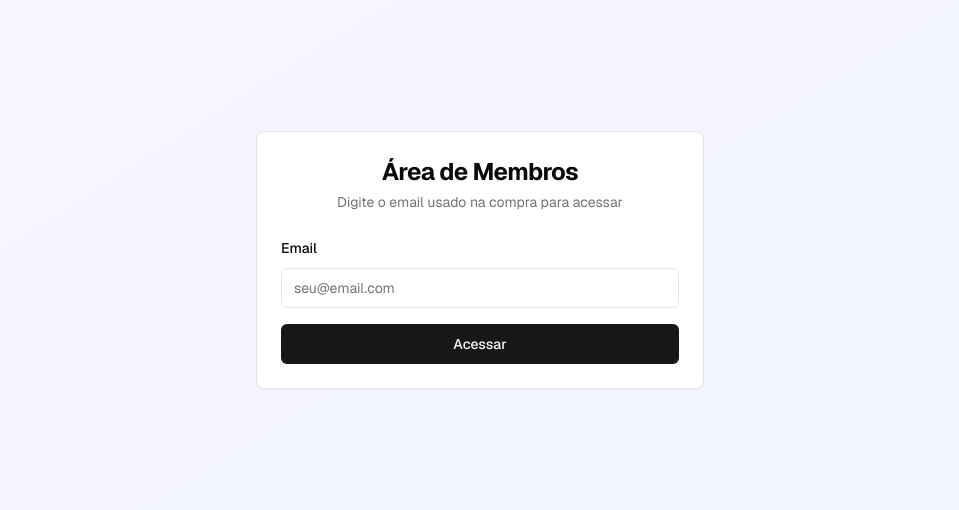
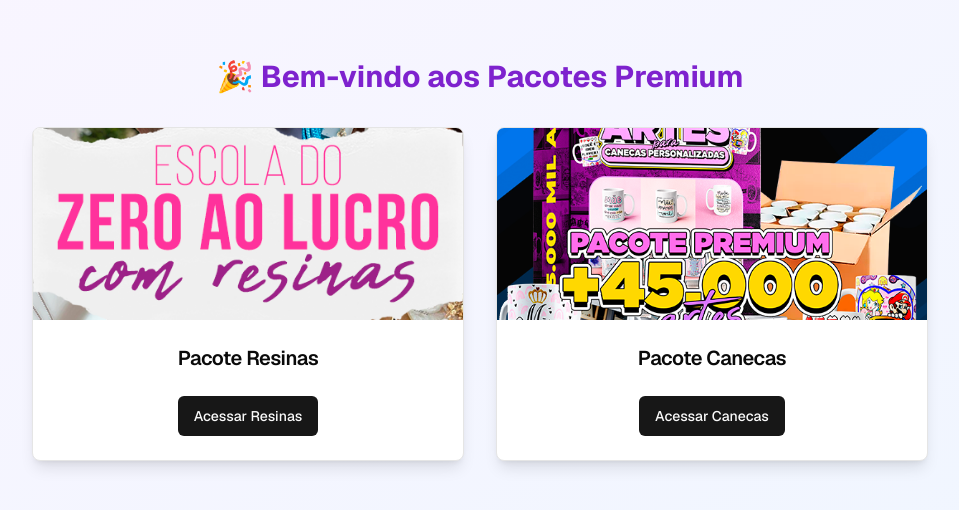
Before and after one commit to Iury-Gabriel/area-de-membros, a Next.js app: page / in a window 1280 px wide. Shown: the part 140-650 px from the top of the page, without its empty margins (160-1119 px from the left). Built offline with nearby package versions, Linux system fonts and the light colour scheme.

Commit message:
nova tela inicio

```diff
--- a/app/page.tsx
+++ b/app/page.tsx
@@ -1,130 +1,40 @@
 "use client"
 
-import type React from "react"
-import { useState, useEffect } from "react"
-import Component from "../members-area"
+import { useRouter } from "next/navigation"
 import { Button } from "@/components/ui/button"
-import { Card, CardContent, CardDescription, CardHeader, CardTitle } from "@/components/ui/card"
-import { Input } from "@/components/ui/input"
-import { Label } from "@/components/ui/label"
-import { Loader2 } from "lucide-react"
-
-interface UserData {
-  id: number
-  name: string
-  email: string
-  produto1: boolean
-  produto2: boolean
-  produto3: boolean
-}
+import { Card, CardContent, CardHeader, CardTitle } from "@/components/ui/card"
 
 export default function Page() {
-  const [isVerified, setIsVerified] = useState(false)
-  const [email, setEmail] = useState("")
-  const [isLoading, setIsLoading] = useState(false)
-  const [error, setError] = useState("")
-  const [isCheckingSession, setIsCheckingSession] = useState(true)
-  const [userData, setUserData] = useState<UserData | null>(null)
+  const router = useRouter()
 
-  useEffect(() => {
-    const verifiedEmail = localStorage.getItem("verifiedEmail")
-    const storedUserData = localStorage.getItem("userData")
-    const timestamp = localStorage.getItem("userDataTimestamp")
-    const now = new Date().getTime()
-    const sevenDays = 7 * 24 * 60 * 60 * 1000
+  return (
+    <div className="min-h-screen flex flex-col items-center justify-center bg-gradient-to-br from-purple-50 to-blue-50 p-6">
+      <h1 className="text-3xl font-bold text-purple-700 mb-8">🎉 Bem-vindo aos Pacotes Premium</h1>
+      <div className="grid grid-cols-1 md:grid-cols-2 gap-8 max-w-4xl w-full">
 
-    if (verifiedEmail && storedUserData && timestamp && now - parseInt(timestamp) <= sevenDays) {
-      setIsVerified(true)
-      setEmail(verifiedEmail)
-      setUserData(JSON.parse(storedUserData))
-    }
-    setIsCheckingSession(false)
-  }, [])
-
-  const handleVerifyEmail = async (e: React.FormEvent) => {
-    e.preventDefault()
-    setIsLoading(true)
-    setError("")
-
-    try {
-      const verifyResponse = await fetch("https://area-de-membros-backend.g8hlwx.easypanel.host/verificaremail", {
-        method: "POST",
-        headers: { "Content-Type": "application/json" },
-        body: JSON.stringify({ email }),
-      })
-
-      const isValid = await verifyResponse.json()
-
-      if (isValid === true) {
-        const userDataResponse = await fetch(
-          `https://area-de-membros-backend.g8hlwx.easypanel.host/buscardados/${encodeURIComponent(email)}`,
-        )
-        const fetchedUserData: UserData = await userDataResponse.json()
-
-        const now = new Date().getTime()
-        localStorage.setItem("verifiedEmail", email)
-        localStorage.setItem("userData", JSON.stringify(fetchedUserData))
-        localStorage.setItem("userDataTimestamp", now.toString())
-
-        setUserData(fetchedUserData)
-        setIsVerified(true)
-      } else {
-        setError("Email não encontrado. Por favor, use o email da sua compra.")
-      }
-    } catch (err) {
-      setError("Erro ao verificar email. Tente novamente.")
-    } finally {
-      setIsLoading(false)
-    }
-  }
-
-  if (isCheckingSession) {
-    return (
-      <div className="min-h-screen flex items-center justify-center bg-gradient-to-br from-purple-50 to-blue-50">
-        <Loader2 className="h-8 w-8 animate-spin text-purple-600" />
-      </div>
-    )
-  }
-
-  if (!isVerified) {
-    return (
-      <div className="min-h-screen flex items-center justify-center bg-gradient-to-br from-purple-50 to-blue-50 p-4">
-        <Card className="w-full max-w-md">
-          <CardHeader className="space-y-1 text-center">
-            <CardTitle className="text-2xl font-bold">Área de Membros</CardTitle>
-            <CardDescription>Digite o email usado na compra para acessar</CardDescription>
+        {/* Opção Resinas */}
+        <Card className="overflow-hidden shadow-lg">
+          <img src="/images/escola-resina.png" alt="Resinas" className="w-full h-48 object-cover" />
+          <CardHeader>
+            <CardTitle className="text-xl font-semibold text-center">Pacote Resinas</CardTitle>
           </CardHeader>
-          <CardContent>
-            <form onSubmit={handleVerifyEmail} className="space-y-4">
-              <div className="space-y-2">
-                <Label htmlFor="email">Email</Label>
-                <Input
-                  id="email"
-                  type="email"
-                  placeholder="seu@email.com"
-                  value={email}
-                  onChange={(e) => setEmail(e.target.value)}
-                  required
-                  disabled={isLoading}
-                />
-              </div>
-              {error && <p className="text-sm text-red-600">{error}</p>}
-              <Button type="submit" className="w-full" disabled={isLoading}>
-                {isLoading ? (
-                  <>
-                    <Loader2 className="mr-2 h-4 w-4 animate-spin" />
-                    Verificando...
-                  </>
-                ) : (
-                  "Acessar"
-                )}
-              </Button>
-            </form>
+          <CardContent className="flex justify-center">
+            <Button onClick={() => router.push("/resinas")}>Acessar Resinas</Button>
           </CardContent>
         </Card>
+
+        {/* Opção Canecas */}
+        <Card className="overflow-hidden shadow-lg">
+          <img src="/images/45milartes.png" alt="Canecas" className="w-full h-48 object-cover" />
+          <CardHeader>
+            <CardTitle className="text-xl font-semibold text-center">Pacote Canecas</CardTitle>
+          </CardHeader>
+          <CardContent className="flex justify-center">
+            <Button onClick={() => router.push("/canecas")}>Acessar Canecas</Button>
+          </CardContent>
+        </Card>
+
       </div>
-    )
-  }
-
-  return <Component userEmail={email} userData={userData} />
+    </div>
+  )
 }
```
